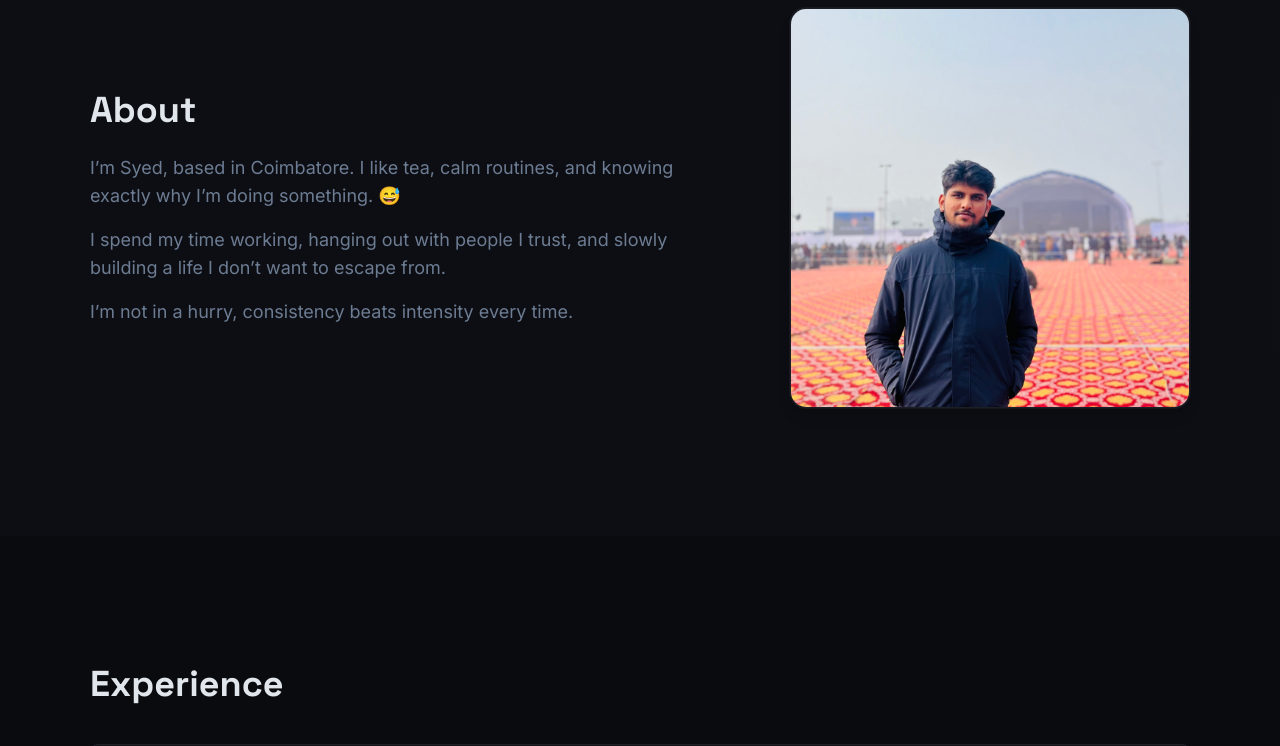
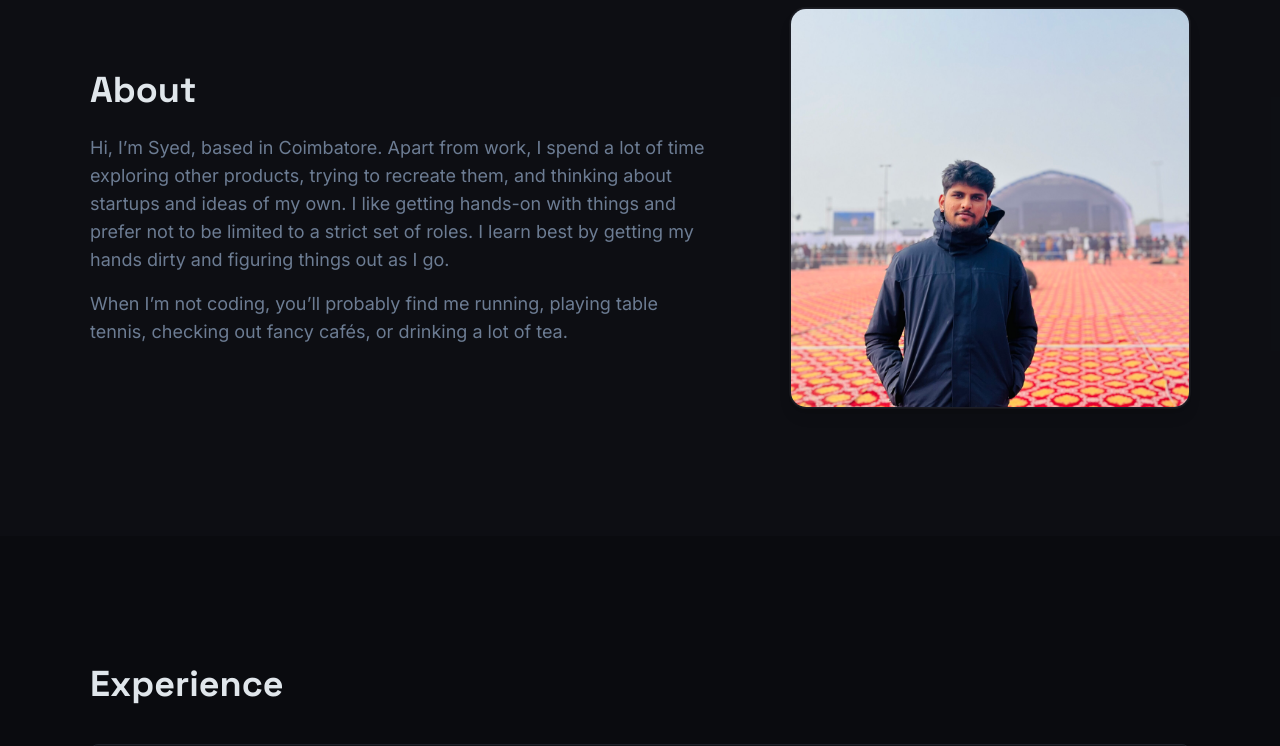
Before and after one commit to SYEDAHAMED29/portfolio, a React (Vite) app: page / in a window 1280 px wide. Shown: the part 920-1666 px from the top of the page. Built offline with nearby package versions, Linux system fonts and the light colour scheme; the HTML template or start-up script is replaced by a standard one.

Commit message:
ADD: changed content in about me section

```diff
--- a/src/components/portfolio/Footer.tsx
+++ b/src/components/portfolio/Footer.tsx
@@ -8,7 +8,7 @@ const Footer = () => {
           © {new Date().getFullYear()} {siteData.name}
         </p>
         <p className="text-xs text-muted-foreground font-mono">
-          Built with React + TypeScript
+          Built with React ⚛️
         </p>
       </div>
     </footer>
--- a/src/data/site.ts
+++ b/src/data/site.ts
@@ -46,9 +46,8 @@ export const siteData = {
   },
 
   about: [
-    "I’m Syed, based in Coimbatore. I like tea, calm routines, and knowing exactly why I’m doing something. 😅",
-    "I spend my time working, hanging out with people I trust, and slowly building a life I don’t want to escape from.",
-    "I’m not in a hurry, consistency beats intensity every time.",
+    "Hi, I’m Syed, based in Coimbatore. Apart from work, I spend a lot of time exploring other products, trying to recreate them, and thinking about startups and ideas of my own. I like getting hands-on with things and prefer not to be limited to a strict set of roles. I learn best by getting my hands dirty and figuring things out as I go.",
+    "When I’m not coding, you’ll probably find me running, playing table tennis, checking out fancy cafés, or drinking a lot of tea.",
   ],
 
   experience: [
@@ -68,15 +67,6 @@ export const siteData = {
         "Vitest",
         "Cloudfare workers",
         "Google cloud functions",
-      ],
-      bullets: [
-        "Migrated Auth from legacy JSP to React, improving UX reliability and driving a +32% increase in signups.",
-        "Rebuilt Billing UI in React with Stripe integration proration, upgrade/downgrade flows, edge-case handling.",
-        "Shipped Dashboard frontend with reusable component patterns + React Query caching, cutting redundant API calls.",
-        "Built Post Templates (React + Java/Hibernate + MySQL) & reached ~18% adoption across users.",
-        "Built an AI content generator for changelog posts and hit ~21% usage within weeks of launch.",
-        "Improved NPS tooling with backend schema updates + cron jobs via Google Cloud Functions.",
-        "Resolved 120+ support issues spanning edge cases, stability fixes, and UX improvements.",
       ],
     },
     {
```
